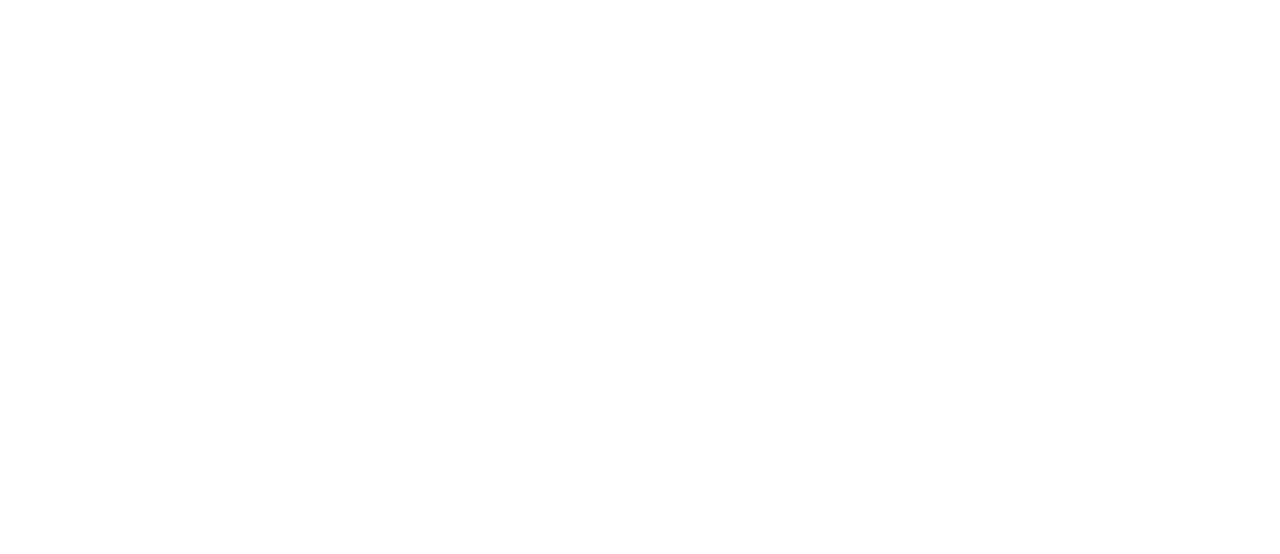
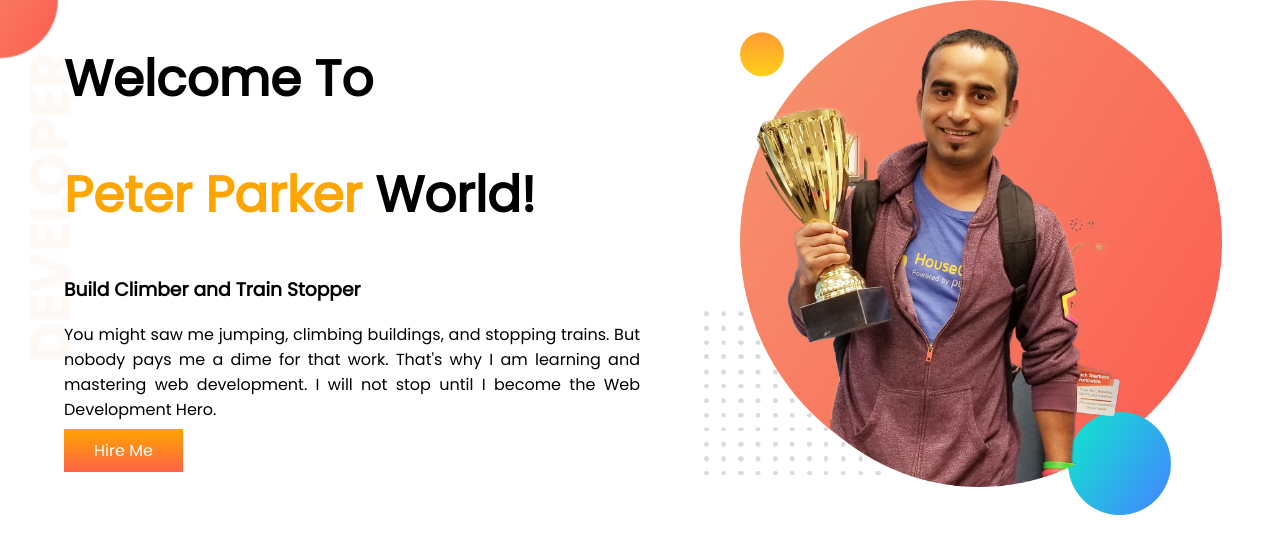
Before and after one commit to NousinTabassum/developer-portfolio, a plain HTML site: page index.html in a window 1280 px wide. Drawn offline with Linux system fonts and the light colour scheme.

Commit message:
top banner added

```diff
--- a/index.html
+++ b/index.html
@@ -6,10 +6,32 @@
     <meta http-equiv="X-UA-Compatible" content="IE=edge">
     <meta name="viewport" content="width=device-width, initial-scale=1.0">
     <title>My Portfolio</title>
+    <link rel="preconnect" href="https://fonts.googleapis.com">
+    <link rel="preconnect" href="https://fonts.gstatic.com" crossorigin>
+    <link href="https://fonts.googleapis.com/css2?family=Poppins&display=swap" rel="stylesheet">
     <link rel="stylesheet" href="style.css">
 </head>
 
 <body>
+    <section class="top_banner">
+        <div class="  box">
+            <h1>Welcome To</h1>
+            <h1><span class="orange_color">Peter Parker</span> World!</h1>
+            <h3>Build Climber and Train Stopper</h3>
+            <p>You might saw me jumping, climbing buildings, and stopping trains. But nobody pays me a dime for that
+                work.
+                That's why I am learning and mastering web development. I will not stop until I become the Web
+                Development
+                Hero. </p>
+            <a class="link_tab" href="https://www.linkedin.com/in/nousin-tabassum/" target="_blink">Hire Me</a>
+        </div>
+
+
+        <div class="box">
+            <img src="images/jhankar.png" alt="" width="500px">
+        </div>
+    </section>
+
 
 </body>
 
--- a/style.css
+++ b/style.css
@@ -0,0 +1,38 @@
+body{
+    font-family: 'Poppins', sans-serif;
+    margin: 0;
+
+}
+.top_banner{
+    background-image: url(images/top-banner.png);
+    background-repeat: no-repeat;
+}
+h1{
+    font-size: 50px;
+}
+.orange_color{
+    color: orange;
+}
+section{
+    display: flex;
+    justify-content: center;
+}
+.box{
+    width: 50%;
+    padding-left: 5%;
+
+}
+p{
+    text-align: justify;
+}
+.box img{
+    width: 90%;
+}
+
+.link_tab{
+ text-decoration: none;
+ color: white;
+ background-image: linear-gradient(orange,tomato);
+ padding:10px 30px;
+ font-weight: 700px;
+}
```
Also changed, not shown: images/dream-bg.png (added), images/exp-bg.png (added), images/jhankar.png (added), images/jhankar2.png (added), images/my-bg.png (added), images/my-bg2.png (added), images/top-banner.png (added), 7 other files.
